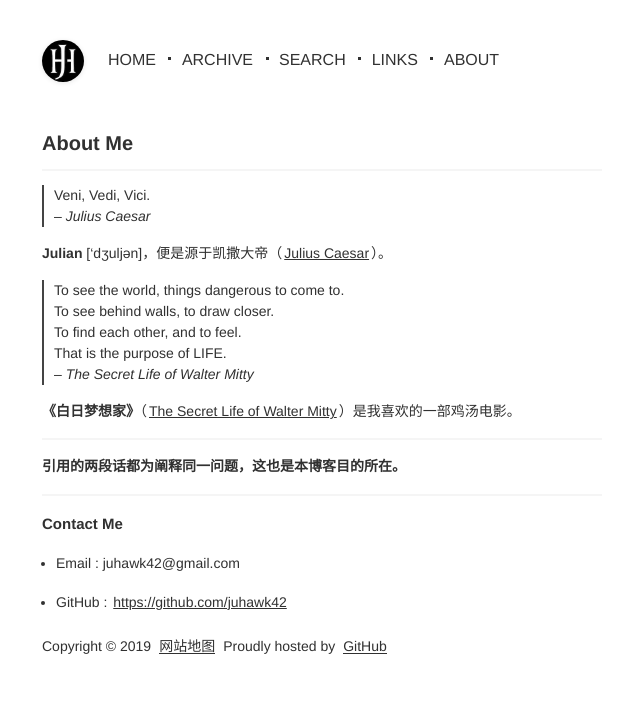
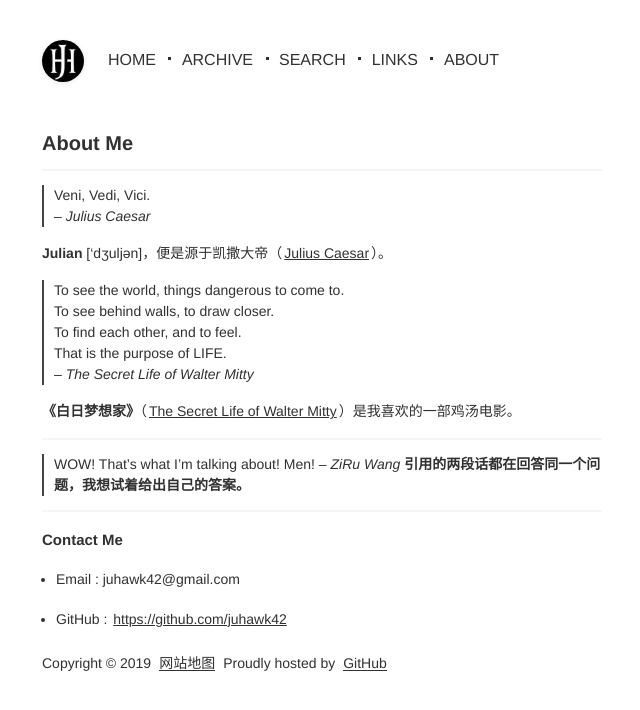
Before and after one commit to juhawk42/juhawk42.github.io, a Jekyll site: the page built from pages/about.md, in a window 1280 px wide. Shown: the top 710 px of the page, without its empty margins (318-958 px from the left). Built offline with Jekyll 4.4.1, drawn with Linux system fonts in a browser that asks for light colours.

Commit message:
Update about.md

```diff
--- a/pages/about.md
+++ b/pages/about.md
@@ -17,12 +17,13 @@ title: About Me
 > That is the purpose of LIFE.
 -- *The Secret Life of Walter Mitty*
 
-**《白日梦想家》**（[The Secret Life of Walter Mitty](https://movie.douban.com/subject/2133323/)）是我喜欢的一部鸡汤电影。
+**《白日梦想家》**（[The Secret Life of Walter Mitty](https://www.imdb.com/title/tt0359950/?ref_=nv_sr_1?ref_=nv_sr_1)）是我喜欢的一部鸡汤电影。
 
 
 ---
-**引用的两段话都为阐释同一问题，这也是本博客目的所在。**
-
+> WOW! That's what I'm talking about! Men!
+-- *ZiRu Wang*
+**引用的两段话都在回答同一个问题，我想试着给出自己的答案。**
 
 ---
 ### Contact Me
```
